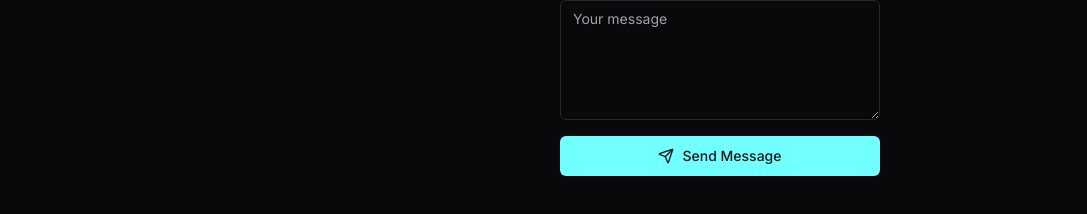
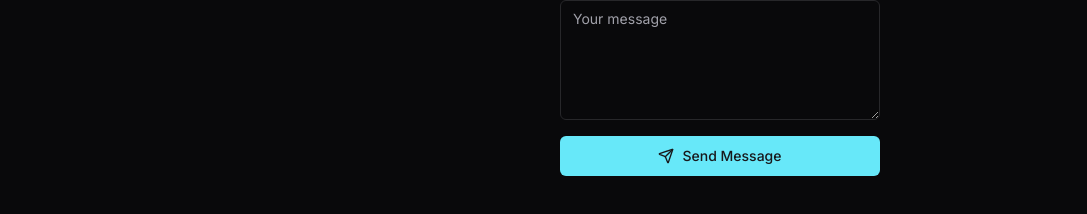
Before and after one commit to kaziraihan384/Portfolio-Website, a Next.js app: page / in a window 1280 px wide. Shown: the part 3563-3777 px from the top of the page, without its empty margins (96-1183 px from the left). Built offline with nearby package versions, Linux system fonts and the light colour scheme.

Commit message:
added button color in contact form

```diff
--- a/components/contact-form.tsx
+++ b/components/contact-form.tsx
@@ -35,7 +35,7 @@ export default function ContactForm() {
         <Input placeholder="Your name" required />
         <Input type="email" placeholder="Your email" required />
         <Textarea placeholder="Your message" className="min-h-[120px]" required />
-        <Button type="submit" disabled={isSubmitting} className="w-full">
+        <Button type="submit" disabled={isSubmitting} className="w-full bg-cyan-300">
           <Send className="mr-2 h-4 w-4" />
           {isSubmitting ? "Sending..." : "Send Message"}
         </Button>
```
